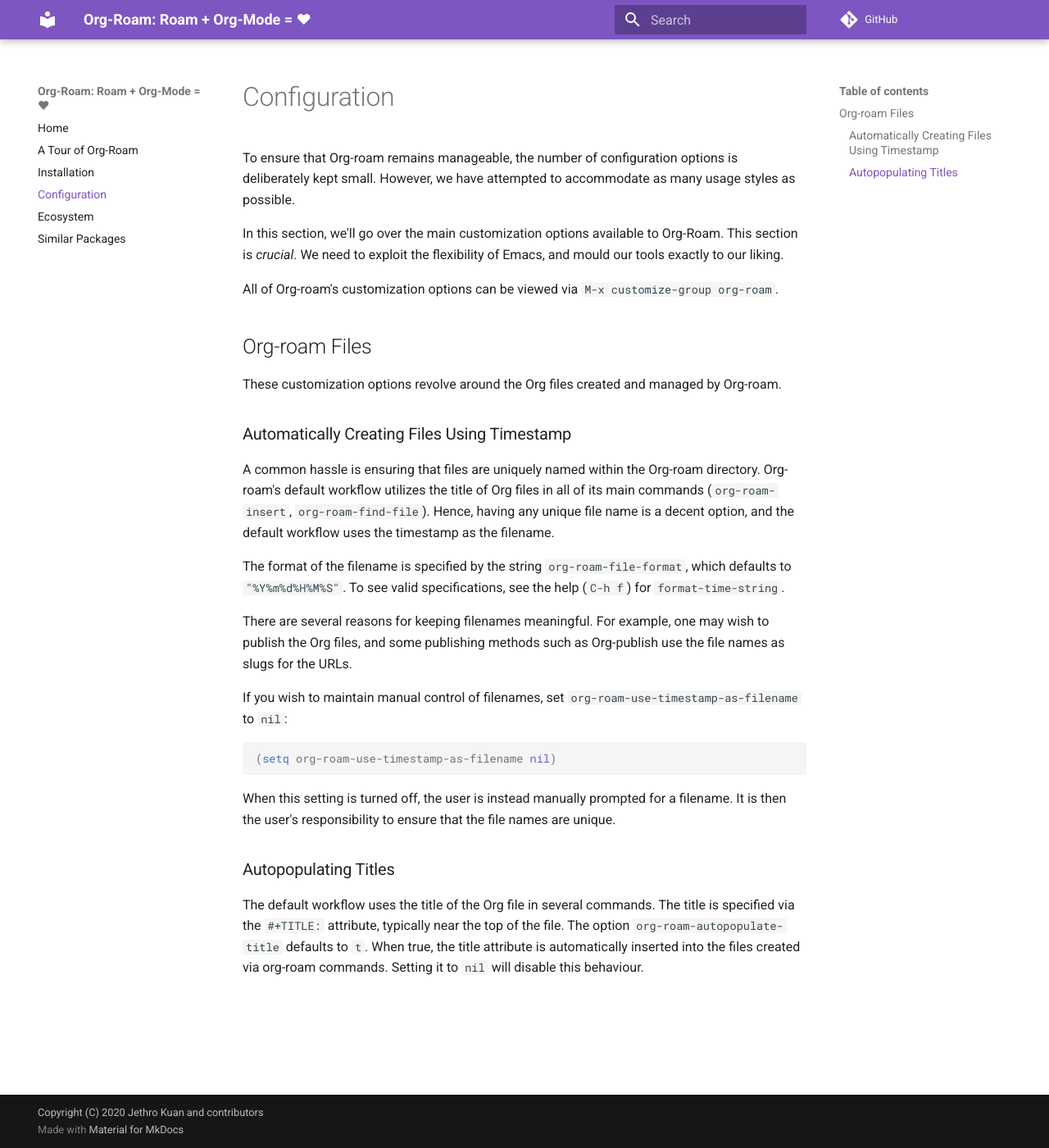
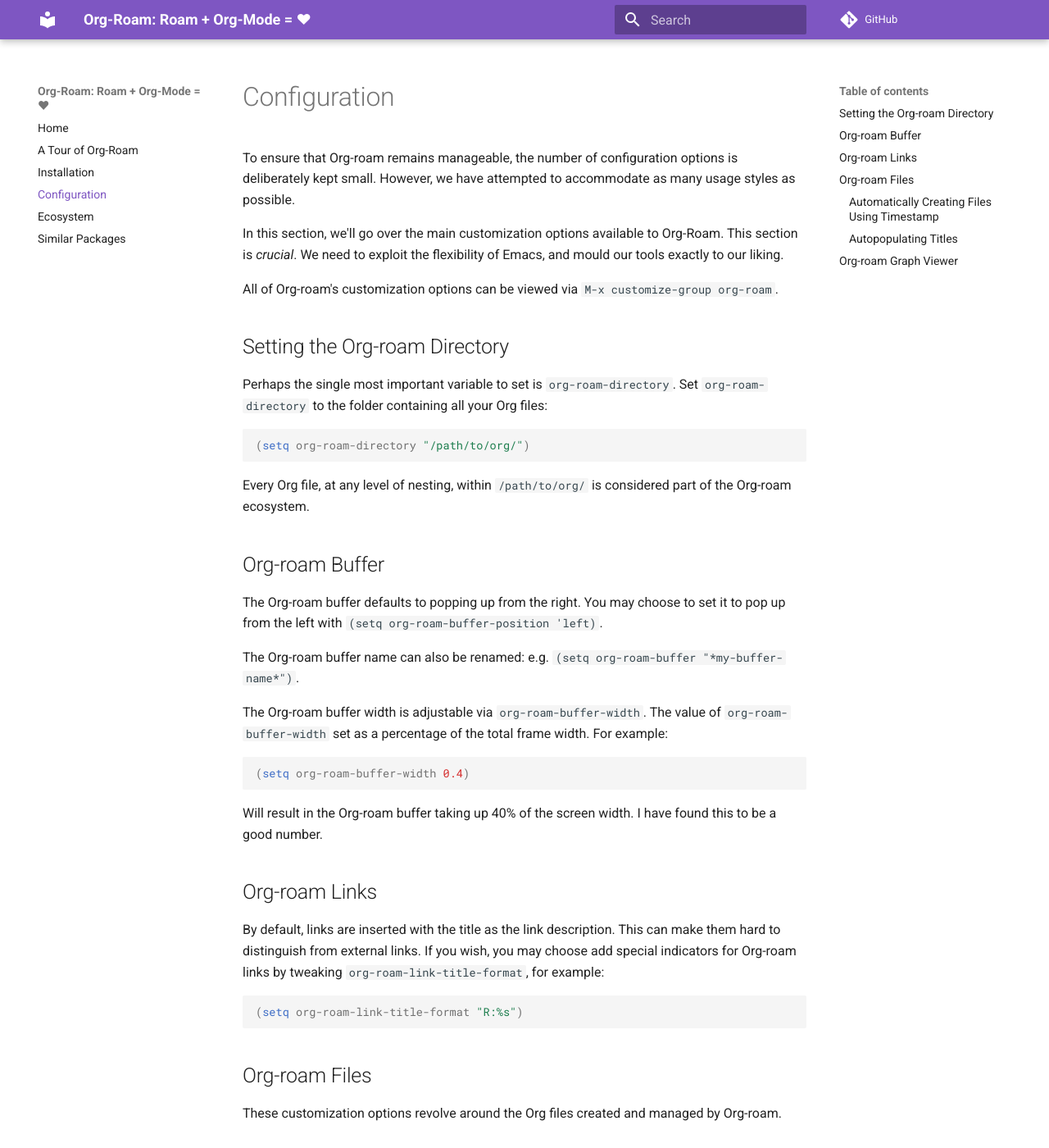
Before and after one commit to org-roam/org-roam, an MkDocs documentation site: the page built from doc/configuration.md, in a window 1280 px wide and 1400 px high. Shown: the whole window at 82% size. Built offline with MkDocs 1.6.1 and Material for MkDocs 9.7.7, drawn with Linux system fonts in a browser that asks for light colours; comment, search, counter and statistics services are not loaded; some of the changed text lies outside the part shown.

Commit message:
Add documentation for configuration options (#65)
* document org-roam-directory

* rename org-roam-position, and document org-roam-buffer-position

* document org-roam-buffer

* document org-roam-buffer-width

* Document org-roam-graphviz-executable

* document org-roam-graph-viewer

* document org-roam-link-title-format

````diff
--- a/doc/configuration.md
+++ b/doc/configuration.md
@@ -8,6 +8,50 @@
 
 All of Org-roam's customization options can be viewed via `M-x
 customize-group org-roam`.
+
+## Setting the Org-roam Directory
+
+Perhaps the single most important variable to set is
+`org-roam-directory`. Set `org-roam-directory` to the folder
+containing all your Org files:
+
+```emacs-lisp
+(setq org-roam-directory "/path/to/org/")
+```
+
+Every Org file, at any level of nesting, within `/path/to/org/` is
+considered part of the Org-roam ecosystem.
+
+## Org-roam Buffer
+
+The Org-roam buffer defaults to popping up from the right. You may
+choose to set it to pop up from the left with `(setq
+org-roam-buffer-position 'left)`.
+
+The Org-roam buffer name can also be renamed: e.g. `(setq
+org-roam-buffer "*my-buffer-name*")`.
+
+The Org-roam buffer width is adjustable via `org-roam-buffer-width`.
+The value of `org-roam-buffer-width` set as a percentage of the total
+frame width. For example:
+
+```emacs-lisp
+(setq org-roam-buffer-width 0.4)
+```
+
+Will result in the Org-roam buffer taking up 40% of the screen width.
+I have found this to be a good number.
+
+## Org-roam Links
+
+By default, links are inserted with the title as the link description.
+This can make them hard to distinguish from external links. If you
+wish, you may choose add special indicators for Org-roam links by
+tweaking `org-roam-link-title-format`, for example:
+
+```emacs-lisp
+(setq org-roam-link-title-format "R:%s")
+```
 
 ## Org-roam Files
 
@@ -48,4 +92,25 @@
 typically near the top of the file. The option
 `org-roam-autopopulate-title` defaults to `t`. When true, the title
 attribute is automatically inserted into the files created via
-org-roam commands. Setting it to `nil` will disable this behaviour.
+Org-roam commands. Setting it to `nil` will disable this behaviour.
+
+
+## Org-roam Graph Viewer
+
+Org-roam generates an SVG image using
+[Graphviz](https://graphviz.org/). For more information about this
+functionality, see the [Usage](TODO) page.
+
+Org-roam tries its best to locate the Graphviz executable from your
+PATH, but if it fails to do so, you may set it manually:
+
+```
+(setq org-roam-graphviz-executable "/path/to/dot")
+```
+
+Org-roam also attempts to use Firefox (located on PATH) to view the
+SVG, you may choose to set it to any compatible program:
+
+```
+(setq org-roam-graph-viewer "/path/to/image-viewer")
+```
````
Also changed, not shown: 1 other file.
